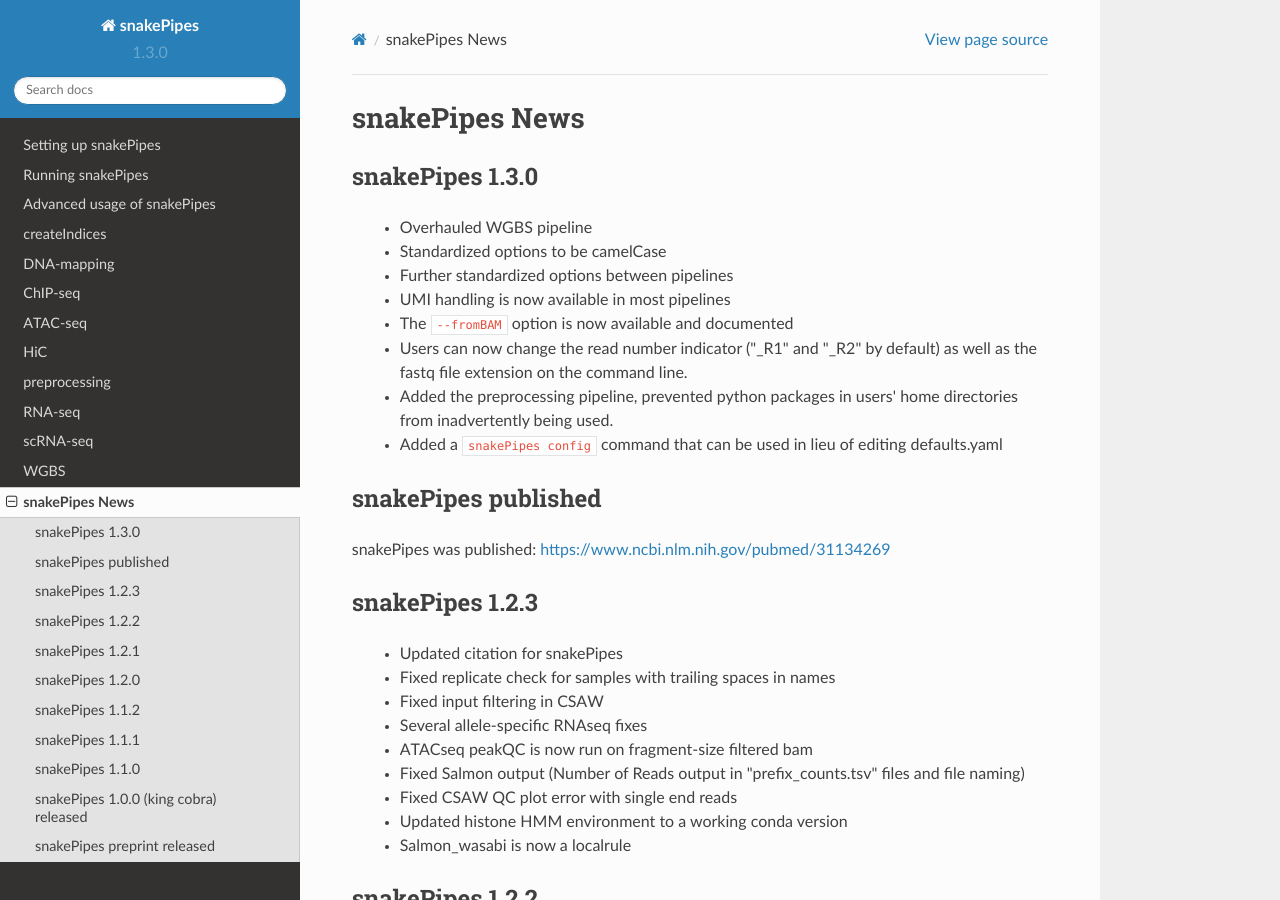
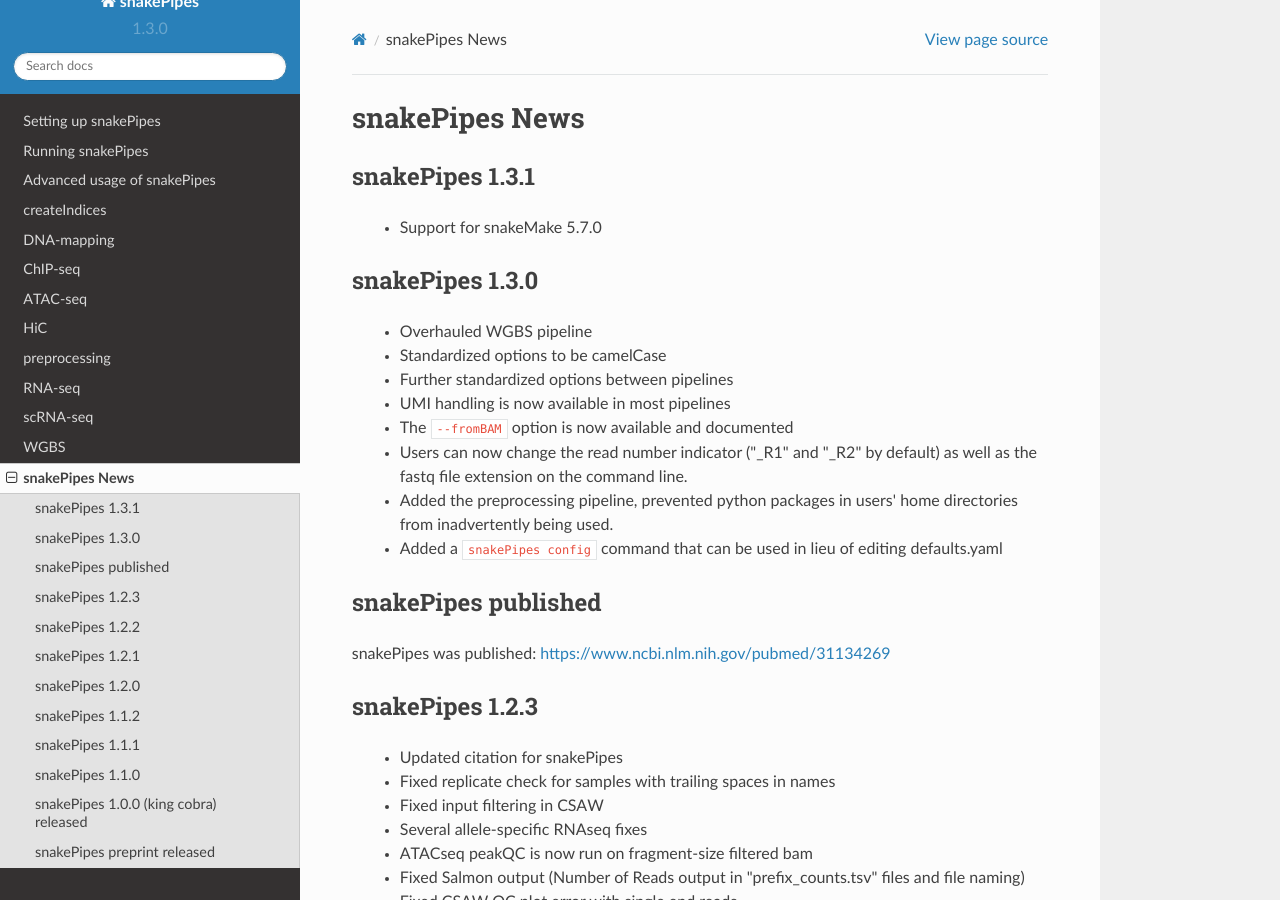
Before and after one commit to maxplanck-ie/snakepipes, a Sphinx documentation site: the page built from docs/content/News.rst, in a window 1280 px wide and 900 px high. Built offline with Sphinx 7.4.7 and the Read the Docs theme 2.0.0, drawn with Linux system fonts in a browser that asks for light colours.

Commit message:
support newer snakeMake

```diff
--- a/docs/content/News.rst
+++ b/docs/content/News.rst
@@ -1,5 +1,10 @@
 snakePipes News
 ===============
+
+snakePipes 1.3.1
+----------------
+
+ * Support for snakeMake 5.7.0
 
 snakePipes 1.3.0
 ----------------
--- a/requirements.txt
+++ b/requirements.txt
@@ -1,4 +1,4 @@
-snakemake >= 5.2.3
+snakemake >= 5.7.0
 psutil
 pandas
 fuzzywuzzy
--- a/setup.py
+++ b/setup.py
@@ -10,12 +10,15 @@ scripts = ['bin/snakePipes']
 for d in glob('snakePipes/workflows/*'):
     scripts.append(os.path.join(d, os.path.split(d)[1]))
 
+requires = open("requirements.txt").read().strip().split("\n")
+
 setup(
     name='snakePipes',
     version=__version__,  # noqa: F821
     scripts=scripts,
     packages=find_packages(),
     include_package_data=True,
+    install_requires=requires,
     url='https://github.com/maxplanck-ie/snakepipes',
     license='MIT',
     description='Snakemake workflows and wrappers for NGS data processing from the MPI-IE',
```
Also changed, not shown: 10 other files.
